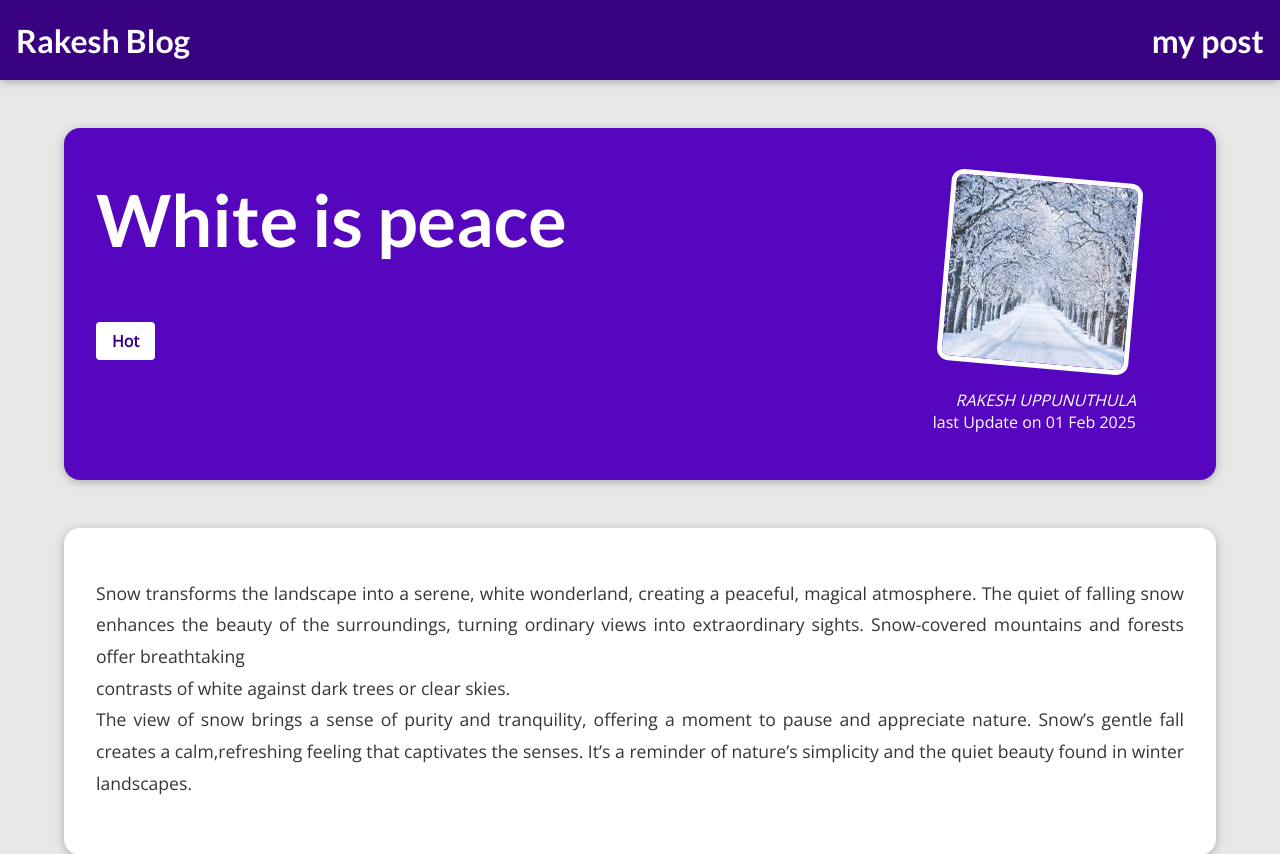
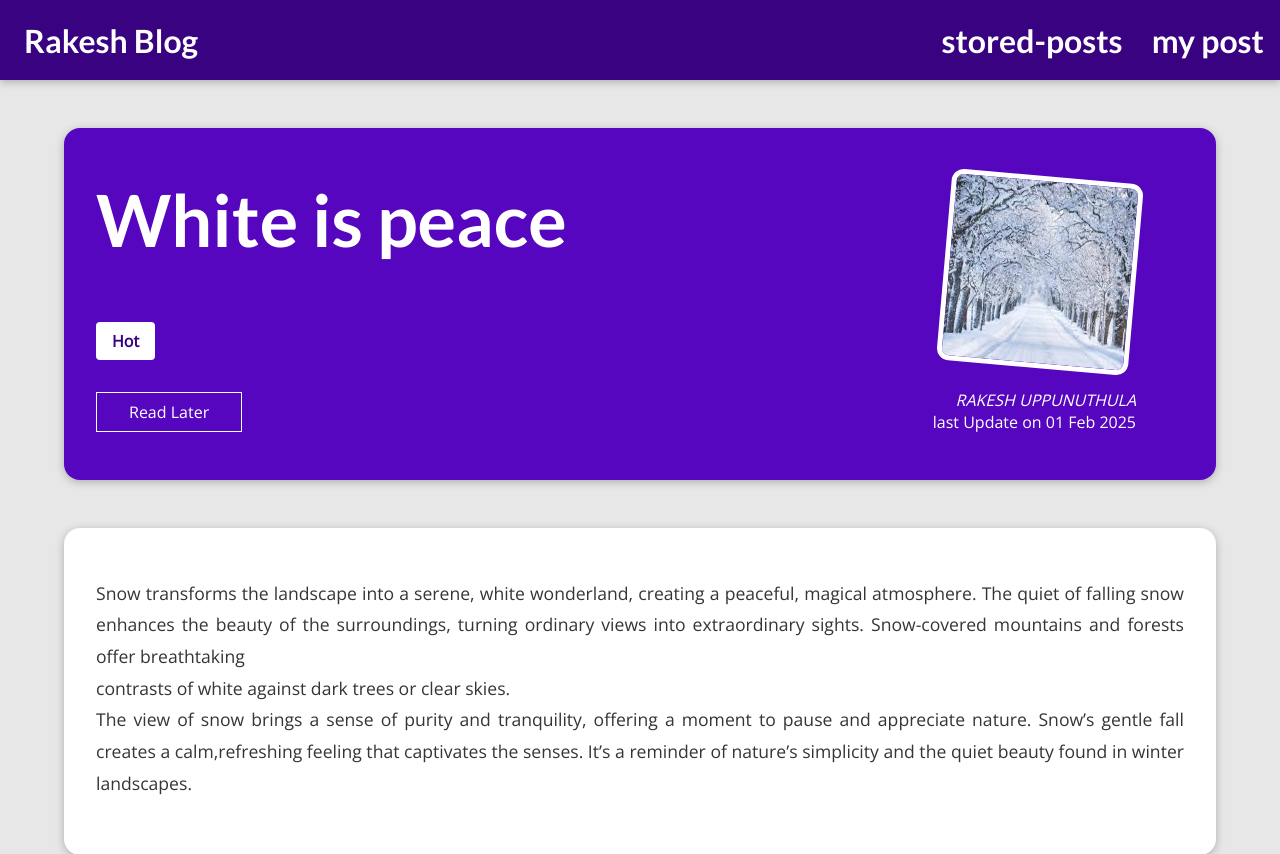
Before and after one commit to RakeshUppunuthula/MySite, a Django app: page /posts/snow in a window 1280 px wide. Shown: the top 854 px of the page. Run offline with Django 5.2, Linux system fonts and the light colour scheme; data comes from the database, SQL or seed files in the repository; both versions use the stored data as it was after the commit.

Commit message:
End OF bLOG Website

```diff
--- a/blog/static/blog/post-detail.css
+++ b/blog/static/blog/post-detail.css
@@ -332,3 +332,22 @@ main p {
     color: #464646;
 
 }
+#ReadLater {
+
+    margin:2rem 0;
+
+}
+#ReadLater button {
+    background-color: transparent;
+    border: 1px solid white;
+    padding: 0.5rem 2rem;
+    font: inherit;
+    color: white;
+    cursor: pointer;
+}
+#ReadLater button:hover,
+#ReadLater button:active{
+    background-color: white;
+    color:#390281
+
+}
--- a/blog/templates/blog/post-detail.html
+++ b/blog/templates/blog/post-detail.html
@@ -28,6 +28,21 @@
         <span class="tag">{{ tag.caption }}</span>
         {% endfor  %}
     </div>
+
+    <div id="ReadLater">
+        <form action="{% url "read-later" %}" method='POST'>
+            {% csrf_token %}
+            <input type="hidden" value="{{post.id}}" name="post_id">
+            <button>
+                {% if saved_for_later %}
+                    Remove from "Read Later" List
+                {% else %}
+                    Read Later
+                {% endif %}
+            </button>
+        </form>
+    </div>
+
 
     <article>
         <img alt="{{ post.title }}" src="{{post.image.url}}"/>
--- a/blog/urls.py
+++ b/blog/urls.py
@@ -6,6 +6,7 @@ urlpatterns = [
     # path("posts", views.posts, name="posts-page"),
     path("", views.staring_page.as_view(), name="starting-page"),
     path("posts",views.allPostListView.as_view(),name="posts-page"),
-    path("posts/<slug:slug>", views.post_detail.as_view(), name="post-detail-page")
+    path("posts/<slug:slug>", views.post_detail.as_view(), name="post-detail-page"),
     #path("posts/<slug:slug>", views.post_detail, name="post-detail-page"),
+    path("read-latter", views.ReadLaterView.as_view(),name="read-later")
 ]
--- a/blog/views.py
+++ b/blog/views.py
@@ -55,15 +55,32 @@ class allPostListView(ListView):
 
 
 class post_detail(View):
+    def saved_for_later(self,request,post_id):
+        stored_posts=request.session.get("stored_posts")
+
+        if stored_posts is not None:
+            is_saved_for_later =post_id in stored_posts
+        else:
+                is_saved_for_later =False
+
+        return    is_saved_for_later
+
 
 
     def get(self, request, slug):
+
+
         Post = post.objects.get(slug=slug)
+
+
+
+
         context = {
             "post": Post,
             "post_tags": Post.Tags.all(),
             "comment_form":CommentForm(),
-            "comments":Post.comments.all().order_by("-id")
+            "comments":Post.comments.all().order_by("-id"),
+            "saved_for_later":self.saved_for_later(request,Post.id)
         }
         return render(request, "blog/post-detail.html",context)
 
@@ -81,6 +98,37 @@ class post_detail(View):
             "post": Post,
             "post_tags": Post.Tags.all(),
             "comment_form":comment_form,
-            "comments":Post.comments.all().order_by("-id")
+            "comments":Post.comments.all().order_by("-id"),
+            "saved_for_later":self.saved_for_later(request,post.id)
         }
         return render(request, "blog/post-detail.html",context)
+
+class ReadLaterView(View):
+    def get(self,request):
+        stored_posts=request.session.get("stored_posts")
+        context ={}
+        if stored_posts is None or len(stored_posts)==0:
+            context["posts"]=[]
+            context["has_posts"] =False
+        else :
+            Posts =post.objects.filter(id__in=stored_posts)
+            context["posts"]=Posts
+            context["has_posts"] =True
+        return render(request,"blog/stored-posts.html",context)
+
+    def post(self,request):
+        stored_posts=request.session.get("stored_posts")
+
+        if stored_posts is None:
+            stored_posts=[]
+
+        post_id =int(request.POST['post_id'])
+
+
+        if post_id not in stored_posts:
+            stored_posts.append(post_id)
+
+        else:
+            stored_posts.remove(post_id)
+        request.session['stored_posts']=stored_posts
+        return HttpResponseRedirect("/")
--- a/static/apps.css
+++ b/static/apps.css
@@ -36,6 +36,7 @@ h3 {
     text-decoration: none;
     color: white;
     font-weight: bold;
+    margin-left: 0.5rem
 }
 
 #main-navigation a:hover,
@@ -47,3 +48,8 @@ h3 {
 #main-navigation h1 a:active {
     color: white;
 }
+
+#main-navigation nav {
+    display: inline-block;
+    margin-left: 15px; /* Adjust spacing as needed */
+}
--- a/templates/base.html
+++ b/templates/base.html
@@ -12,7 +12,9 @@
 <body>
     <header id="main-navigation">
         <h1><a href="{% url "starting-page" %}">Rakesh Blog </a><h1>
+        <nav><a href = "{% url "read-later" %}">stored-posts</a></nav>
         <nav><a href = "{% url "posts-page" %}">my post</a></nav>
+
      </header>
     {% block content%} {% endblock %}
 
```
Also changed, not shown: blog/static/blog/stored-post.css (added, +51 -0 lines), blog/templates/blog/stored-posts.html (added, +28 -0 lines), blog/models.py (line endings or trailing spaces), db.sqlite3.
